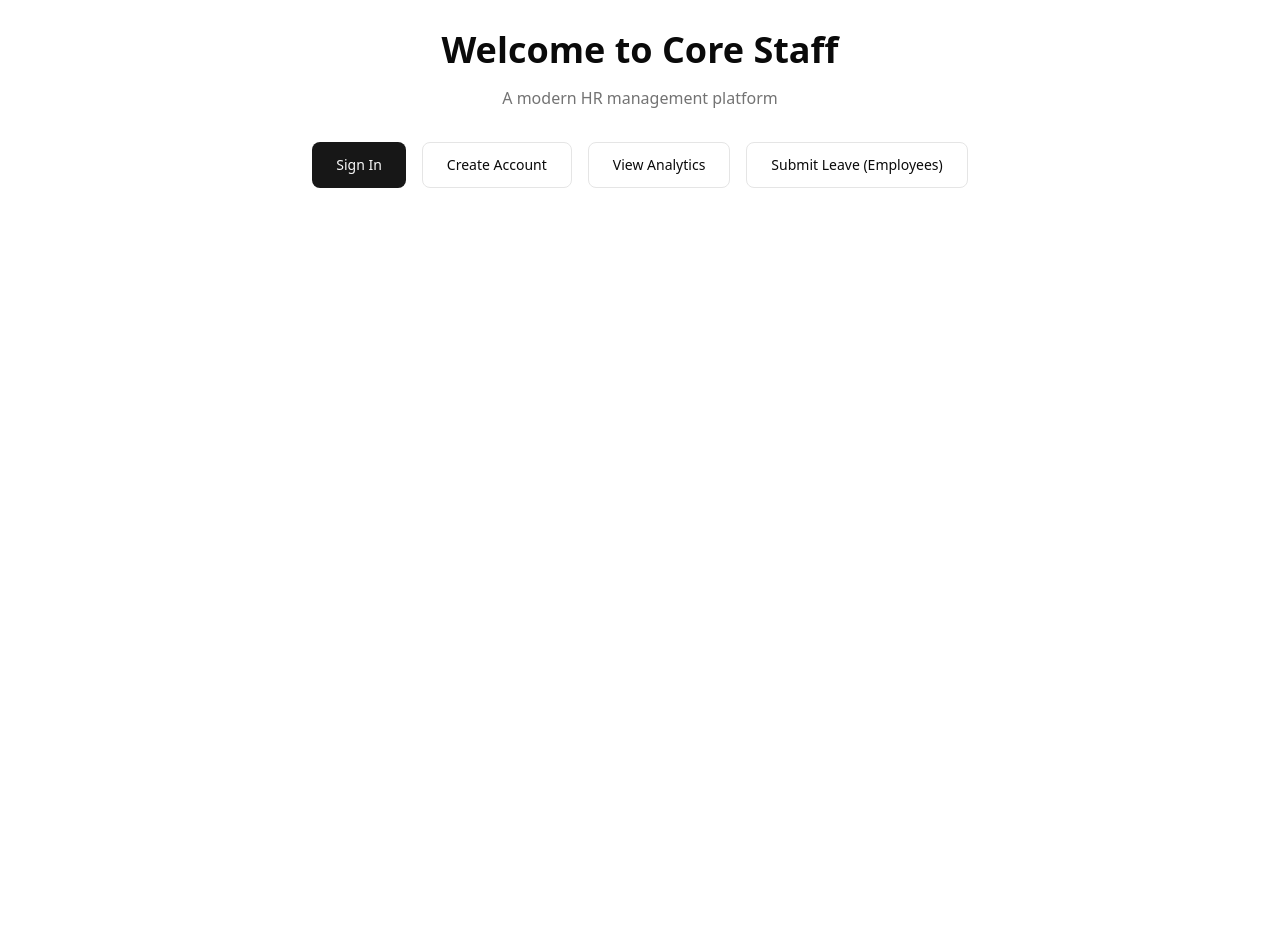
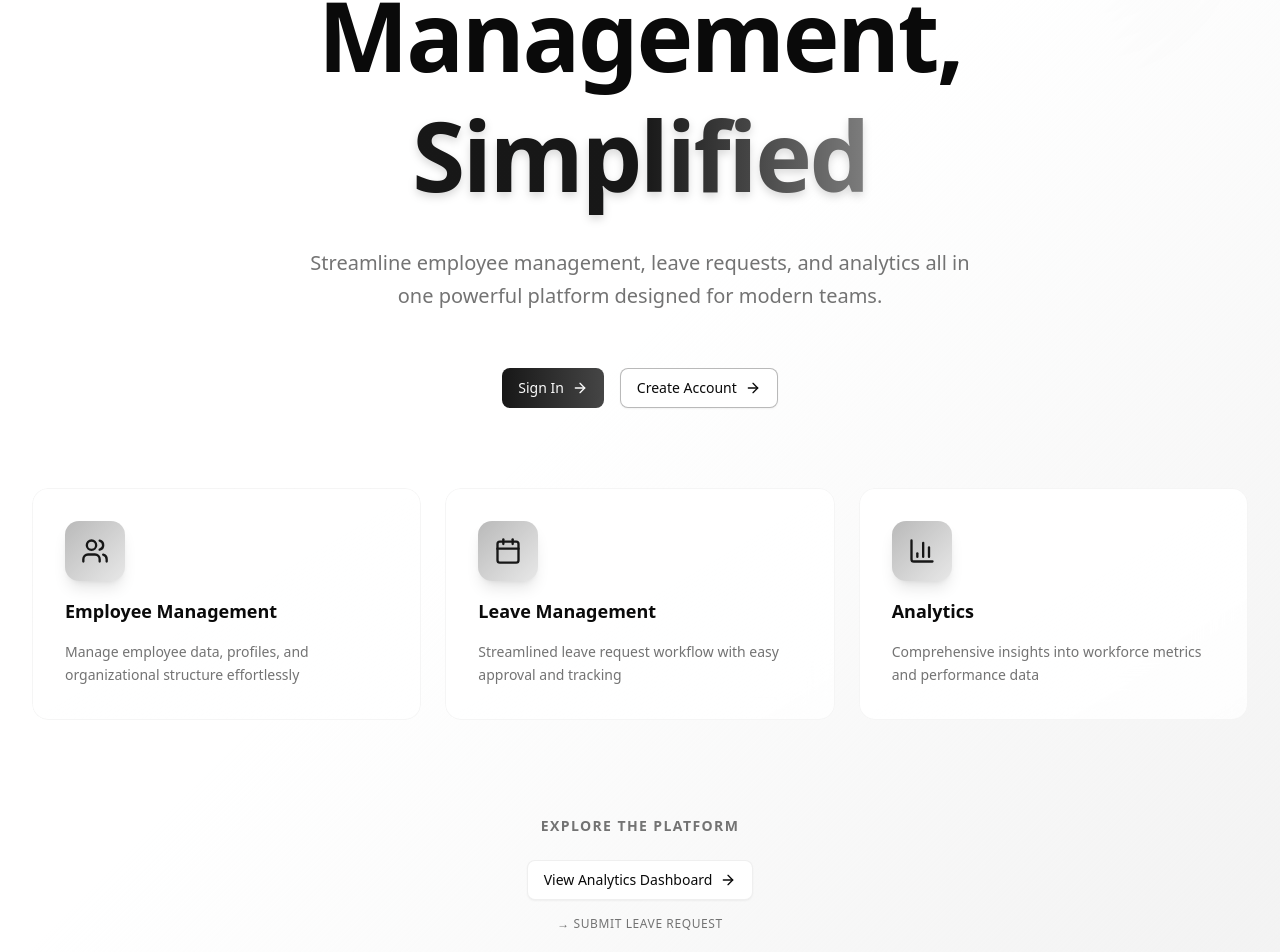
Before and after one commit to Core-Staff/core-staff, a Next.js app: page / in a window 1280 px wide. Shown: the part 291-1243 px from the top of the page. Before the commit the page ends 800 px from the top, so only its background shows below. Built offline with nearby package versions, Linux system fonts and the light colour scheme.

Commit message:
Redesign homepage with improved hero section and feature cards

```diff
--- a/src/app/page.tsx
+++ b/src/app/page.tsx
@@ -1,40 +1,5 @@
-import Link from "next/link";
+import { HeroSection } from "@/components/homepage/hero-section";
 
 export default function Home() {
-  return (
-    <div className="flex min-h-screen flex-col items-center justify-center p-8">
-      <main className="text-center">
-        <h1 className="mb-4 text-4xl font-bold">Welcome to Core Staff</h1>
-        <p className="mb-8 text-muted-foreground">
-          A modern HR management platform
-        </p>
-        <div className="flex flex-col gap-4 sm:flex-row sm:justify-center">
-          <Link
-            href="/login"
-            className="inline-flex items-center justify-center rounded-md bg-primary px-6 py-3 text-sm font-medium text-primary-foreground hover:bg-primary/90"
-          >
-            Sign In
-          </Link>
-          <Link
-            href="/register"
-            className="inline-flex items-center justify-center rounded-md border border-input bg-background px-6 py-3 text-sm font-medium hover:bg-accent hover:text-accent-foreground"
-          >
-            Create Account
-          </Link>
-          <Link
-            href="/reports"
-            className="inline-flex items-center justify-center rounded-md border border-input bg-background px-6 py-3 text-sm font-medium hover:bg-accent hover:text-accent-foreground"
-          >
-            View Analytics
-          </Link>
-          <Link
-  href="/leave-request"
-  className="inline-flex items-center justify-center rounded-md border border-input bg-background px-6 py-3 text-sm font-medium hover:bg-accent hover:text-accent-foreground"
->
-  Submit Leave (Employees)
-</Link>
-        </div>
-      </main>
-    </div>
-  );
+  return <HeroSection />;
 }
--- /dev/null
+++ b/src/components/homepage/hero-section.tsx
@@ -0,0 +1,144 @@
+"use client";
+
+import { Button } from "@/components/ui/button";
+import {
+  ArrowRight,
+  Users,
+  Calendar,
+  BarChart3,
+  Clock,
+  CheckCircle,
+  Zap,
+  Sparkles,
+} from "lucide-react";
+import Link from "next/link";
+
+export function HeroSection() {
+  return (
+    <div className="relative min-h-screen w-full overflow-hidden bg-gradient-to-br from-background via-background to-primary/5">
+      {/* Decorative animated background elements */}
+      <div className="absolute inset-0 -z-10">
+        <div className="absolute top-20 right-10 h-72 w-72 rounded-full bg-primary/8 blur-3xl opacity-60 animate-pulse" />
+        <div className="absolute bottom-20 left-10 h-80 w-80 rounded-full bg-accent/8 blur-3xl opacity-60 animate-pulse" />
+        <div className="absolute top-1/2 right-1/3 h-60 w-60 rounded-full bg-secondary/5 blur-3xl opacity-40" />
+      </div>
+
+      {/* Main Content */}
+      <div className="relative flex flex-col items-center justify-center min-h-screen w-full px-4 pt-20 pb-12 sm:px-6 lg:px-8">
+        {/* Animated top badge */}
+        <div className="mb-8 inline-flex items-center gap-2 rounded-full border border-primary/30 bg-gradient-to-r from-primary/10 to-accent/10 px-4 py-1.5 backdrop-blur-md shadow-lg hover:shadow-xl hover:border-primary/50 transition-all cursor-pointer group">
+          <Sparkles className="h-3.5 w-3.5 text-primary group-hover:animate-spin" />
+          <span className="text-sm font-semibold bg-gradient-to-r from-primary to-accent bg-clip-text text-transparent">
+            Welcome to Core Staff
+          </span>
+        </div>
+
+        {/* Main Heading with better styling */}
+        <div className="w-full max-w-4xl space-y-8 text-center">
+          <h1 className="text-6xl font-black tracking-tight text-foreground sm:text-7xl md:text-8xl leading-tight">
+            Modern HR Management,
+            <span className="block bg-gradient-to-r from-primary via-primary to-accent bg-clip-text text-transparent drop-shadow-lg">
+              Simplified
+            </span>
+          </h1>
+
+          <p className="mx-auto max-w-2xl text-lg text-muted-foreground sm:text-xl leading-relaxed">
+            Streamline employee management, leave requests, and analytics all in one
+            powerful platform designed for modern teams.
+          </p>
+
+          {/* Enhanced CTA Buttons */}
+          <div className="flex flex-col gap-4 sm:flex-row sm:justify-center sm:gap-4 pt-6">
+            <Link href="/login">
+              <Button size="lg" className="w-full sm:w-auto gap-2 bg-gradient-to-r from-primary to-primary/80 hover:shadow-lg hover:shadow-primary/50 transition-all group">
+                Sign In
+                <ArrowRight className="h-4 w-4 group-hover:translate-x-1 transition-transform" />
+              </Button>
+            </Link>
+            <Link href="/register">
+              <Button
+                size="lg"
+                variant="outline"
+                className="w-full sm:w-auto gap-2 border-primary/30 hover:border-primary/60 hover:bg-primary/5 transition-all group"
+              >
+                Create Account
+                <ArrowRight className="h-4 w-4 group-hover:translate-x-1 transition-transform" />
+              </Button>
+            </Link>
+          </div>
+        </div>
+
+        {/* Features Grid */}
+        <div className="mt-20 grid grid-cols-1 gap-6 sm:grid-cols-2 lg:grid-cols-3 w-full">
+          <FeatureCard
+            icon={Users}
+            title="Employee Management"
+            description="Manage employee data, profiles, and organizational structure effortlessly"
+          />
+          <FeatureCard
+            icon={Calendar}
+            title="Leave Management"
+            description="Streamlined leave request workflow with easy approval and tracking"
+          />
+          <FeatureCard
+            icon={BarChart3}
+            title="Analytics"
+            description="Comprehensive insights into workforce metrics and performance data"
+          />
+        </div>
+
+        {/* Secondary CTA with better styling */}
+        <div className="mt-24 text-center max-w-2xl">
+          <p className="mb-6 text-sm text-muted-foreground font-semibold uppercase tracking-widest">
+            Explore the platform
+          </p>
+          <div className="flex flex-col items-center gap-4">
+            <Link href="/reports">
+              <Button variant="outline" size="lg" className="gap-2 border-border/60 hover:border-primary/50 hover:bg-primary/5 transition-all group">
+                View Analytics Dashboard
+                <ArrowRight className="h-4 w-4 group-hover:translate-x-1 transition-transform" />
+              </Button>
+            </Link>
+            <Link href="/leave-request" className="text-xs text-muted-foreground hover:text-primary transition-colors font-medium uppercase tracking-wider hover:underline">
+              → Submit Leave Request
+            </Link>
+          </div>
+        </div>
+      </div>
+    </div>
+  );
+}
+
+interface FeatureCardProps {
+  icon: React.ComponentType<{ className?: string }>;
+  title: string;
+  description: string;
+}
+
+function FeatureCard({ icon: Icon, title, description }: FeatureCardProps) {
+  return (
+    <div className="group relative overflow-hidden rounded-2xl">
+      {/* Animated gradient border */}
+      <div className="absolute -inset-0.5 bg-gradient-to-r from-primary/50 via-primary/25 to-accent/50 rounded-2xl opacity-0 group-hover:opacity-100 transition-all duration-500 blur" />
+
+      {/* Card background with enhanced gradient */}
+      <div className="relative bg-gradient-to-br from-card via-card to-card/80 backdrop-blur-xl border border-border/40 rounded-2xl p-8 h-full transition-all duration-300 group-hover:border-primary/50 group-hover:shadow-2xl">
+        {/* Inner gradient overlay on hover */}
+        <div className="absolute inset-0 bg-gradient-to-br from-primary/5 to-transparent opacity-0 group-hover:opacity-100 transition-all duration-300 rounded-2xl pointer-events-none" />
+
+        {/* Content */}
+        <div className="relative z-10 flex flex-col gap-4">
+          <div className="inline-flex w-fit rounded-xl bg-gradient-to-br from-primary/30 via-primary/20 to-primary/10 p-4 group-hover:from-primary/40 group-hover:via-primary/30 group-hover:to-primary/20 transition-all duration-300 shadow-lg group-hover:shadow-xl">
+            <Icon className="h-7 w-7 text-primary group-hover:scale-110 transition-transform duration-300" />
+          </div>
+          <h3 className="text-lg font-bold text-foreground group-hover:text-primary transition-colors duration-300">
+            {title}
+          </h3>
+          <p className="text-sm text-muted-foreground leading-relaxed group-hover:text-muted-foreground/95 transition-colors duration-300">
+            {description}
+          </p>
+        </div>
+      </div>
+    </div>
+  );
+}
```
